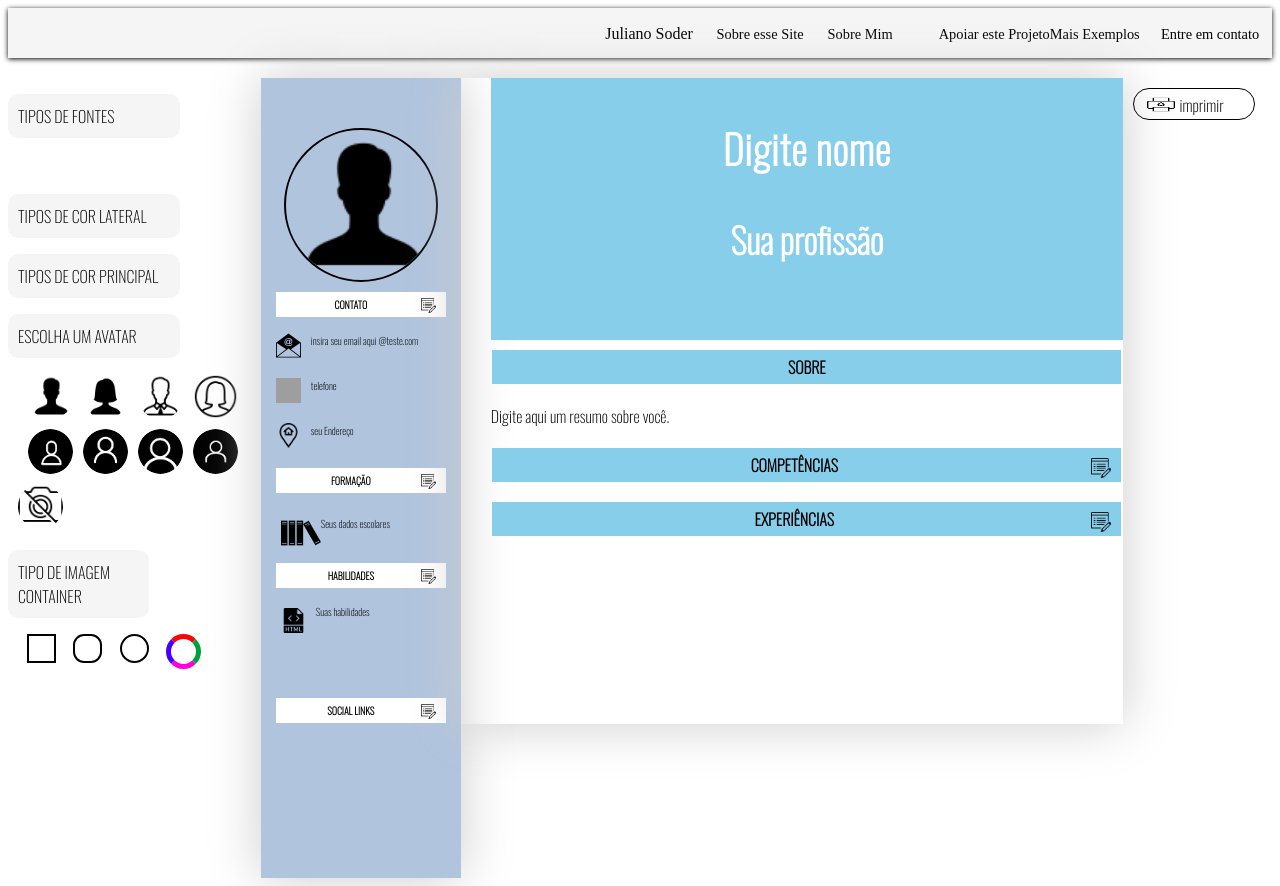
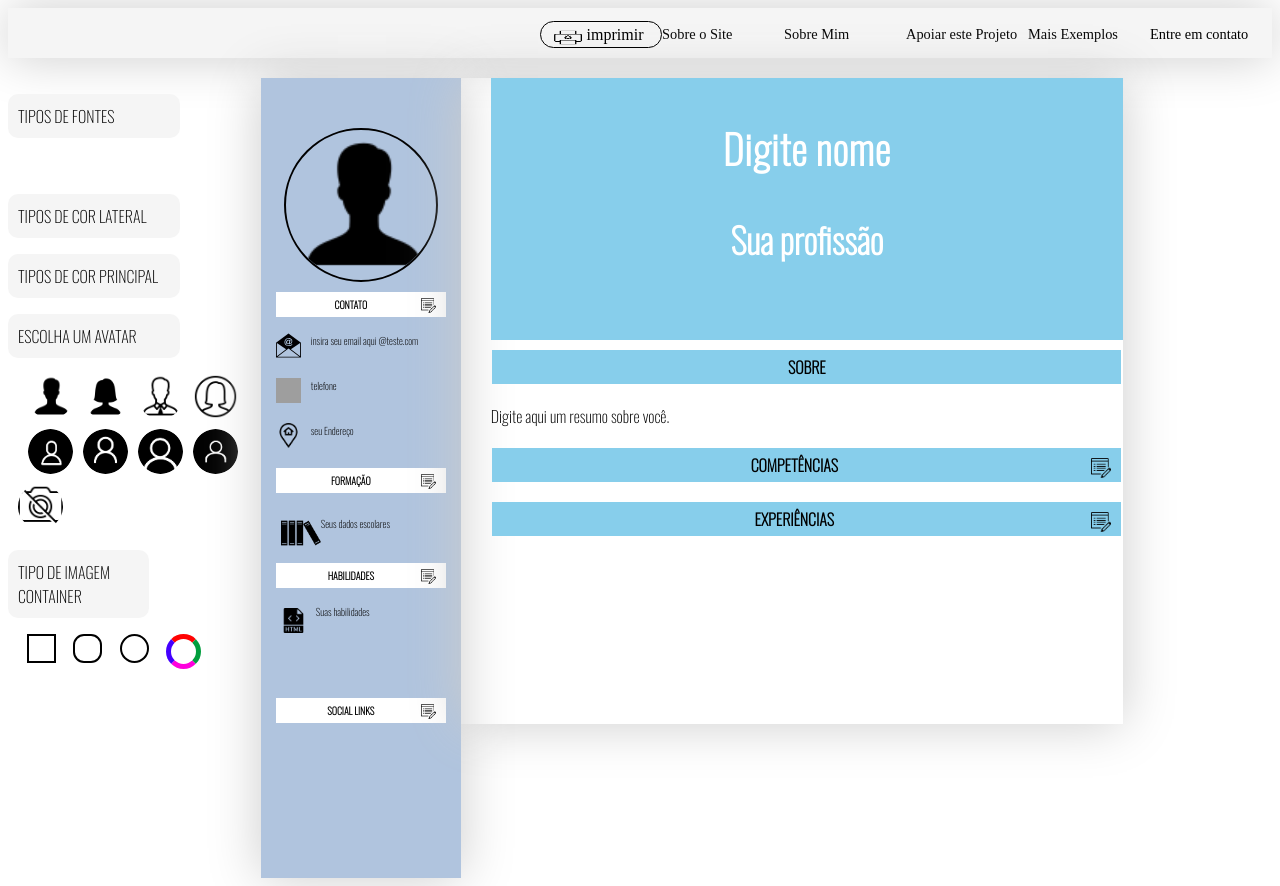
Before and after one commit to SoderJuliano/MeuProjetoPortifolio, a Vue app: page / in a window 1280 px wide. Built offline with nearby package versions, Linux system fonts and the light colour scheme; grey boxes are pictures that could not be loaded; a web font is replaced by a local one.

Commit message:
made all alerts on the navbar

```diff
--- a/src/App.vue
+++ b/src/App.vue
@@ -18,7 +18,7 @@
       class="footer"
     />
     <div class="right">
-      <Imprimir />
+
     </div>
   </div>
 </template>
@@ -28,7 +28,6 @@ import Side from './components/Side.vue'
 import Page from './components/Page.vue'
 import MultiMenu from './components/MultiMenu.vue'
 import Footer from './components/Footer.vue'
-import Imprimir from './components/Imprimir-bnt.vue'
 import navBar from './components/navBar.vue'
 
 export default {
@@ -45,7 +44,6 @@ export default {
     Page,
     MultiMenu,
     Footer,
-    Imprimir,
     navBar
   },
   methods: {
--- a/src/components/Imprimir-bnt.vue
+++ b/src/components/Imprimir-bnt.vue
@@ -24,9 +24,10 @@ export default {
 .print-div{
     display: flex;
     width: 120px;
-    height: 30px;
     border: solid black 1px;
     border-radius: 20px;
+    position: relative;
+    bottom: 4px;
 }
 .impreimir-text{
         padding: 3%;
--- a/src/components/Page.vue
+++ b/src/components/Page.vue
@@ -200,6 +200,7 @@ export default{
  }
  .editar-competencais{
     width: 40%;
+    max-width: 380px;
     min-height: 200px;
     max-height: 100%;
     border-radius: 20px;
--- a/src/components/navBar.vue
+++ b/src/components/navBar.vue
@@ -2,12 +2,14 @@
     <div class="grad-bar">
         <nav class="navbar">
            <ul class="nav no-search">
-                <a>Juliano Soder</a>
-                <li v-on:click="abaut" class="nav-item"><a href="#">Sobre esse Site</a></li>
-                <li class="nav-item"><a href="#">Sobre Mim</a></li>
-                <li class="nav-item"><a href="#">Apoiar este Projeto</a></li>
-                <li class="nav-item"><a href="#">Mais Exemplos</a></li>
-                <li class="nav-item"><a href="#">Entre em contato</a></li>
+                <imprimir
+                  class="imprimirbotao"
+                />
+                <li v-on:click="about" class="nav-item"><a href="#">Sobre o Site</a></li>
+                <li v-on:click="aboutMe" class="nav-item"><a href="#">Sobre Mim</a></li>
+                <li v-on:click="support" class="nav-item"><a href="#">Apoiar este Projeto</a></li>
+                <li v-on:click="more" class="nav-item"><a href="#">Mais Exemplos</a></li>
+                <li v-on:click="contact" class="nav-item"><a href="#">Entre em contato</a></li>
             </ul>
         </nav>
     </div>
@@ -15,11 +17,31 @@
 </template>
 
 <script>
+import imprimir from './Imprimir-bnt.vue'
 export default {
     name: 'nav-bar',
+    components:{
+      imprimir
+    },
     methods:{
-      abaut(){
-        alert("sobre este site");
+      about(){
+        alert("Este site foi desenvolvido para suprir a necessidade de montar cvs ou atualizar currículos de forma rápida, pratica e de forma gratuíta, gerando um cv bonito e profissional altamente configurável.");
+        alert("Este site não utiliza cookies e também não guarda nenhuma informação pessoal. Todas as suas informações estão no cache do navegador e no seu localStorage, para apagá-los, deve apagar os dados do navegador.")
+        alert("Na maioria dos navegadores utilizasse o atalho Cntrl+Shift+Del para limpar os dados de navegação.")
+      },
+      aboutMe(){
+        alert("Sou desenvolvedor de software. Trabalho na industria privada como desenvolvedor desde fevereiro de 2021, porém minha caminhada como programador começou em 2015. Procuro apoiar o software livre com projetos como esse, e também busco responder dúvidas de outros programadores sempre que posso, tenho conta no stackoverflow. Sou formado em ADS pela Fael e em Ciência de Dados pela Uniasselvi.");
+      },
+      support(){
+        alert("Apoie este projeto financeiramente com um pix de qualquer valor para esta chave aleartória -> f22a0b49-3c64-41af-9101-266672b139ba");
+        alert("Todo o trabalho emprenhado nestes projeto sempre traz custos, energia, equipamento, disposição, tempo etc... Ficarei muito contente em receber qualquer ajuda.")
+        alert("Este projeto está no github e pode ser baixado e alterado e mesmo utilizado de qualquer forma que lhê convém :)")
+      },
+      more(){
+        alert("Ainda em desenvolvimento.  Apoie este projeto ;)")
+      },
+      contact(){
+        alert("Email de contato: juliano_soder@hotmail.com")
       }
     }
 }
@@ -31,7 +53,7 @@ export default {
   height: 50px;
   background-color: whitesmoke;
   margin-bottom: 20px;
-  box-shadow: 0px 1px 5px 0px;
+  box-shadow: 0 0 50px #ccc;
 }
 
 .navbar {
```
